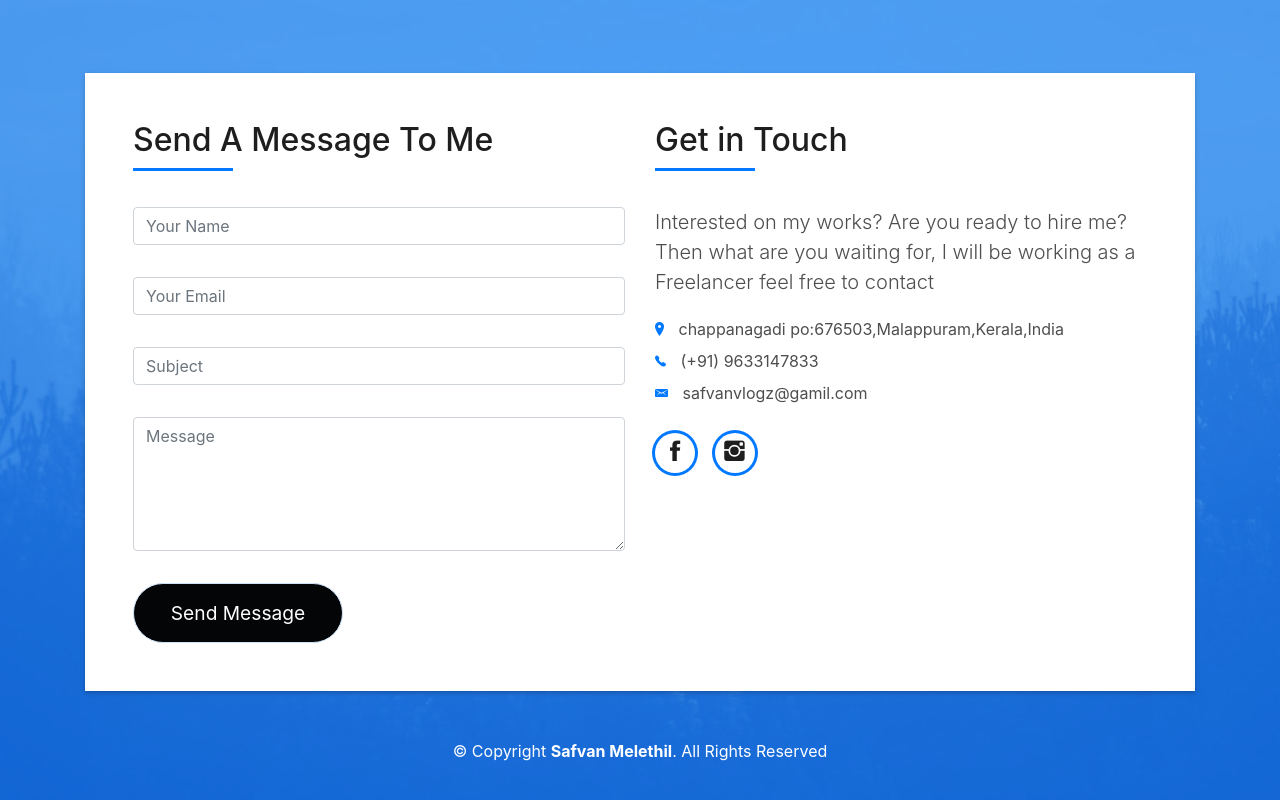
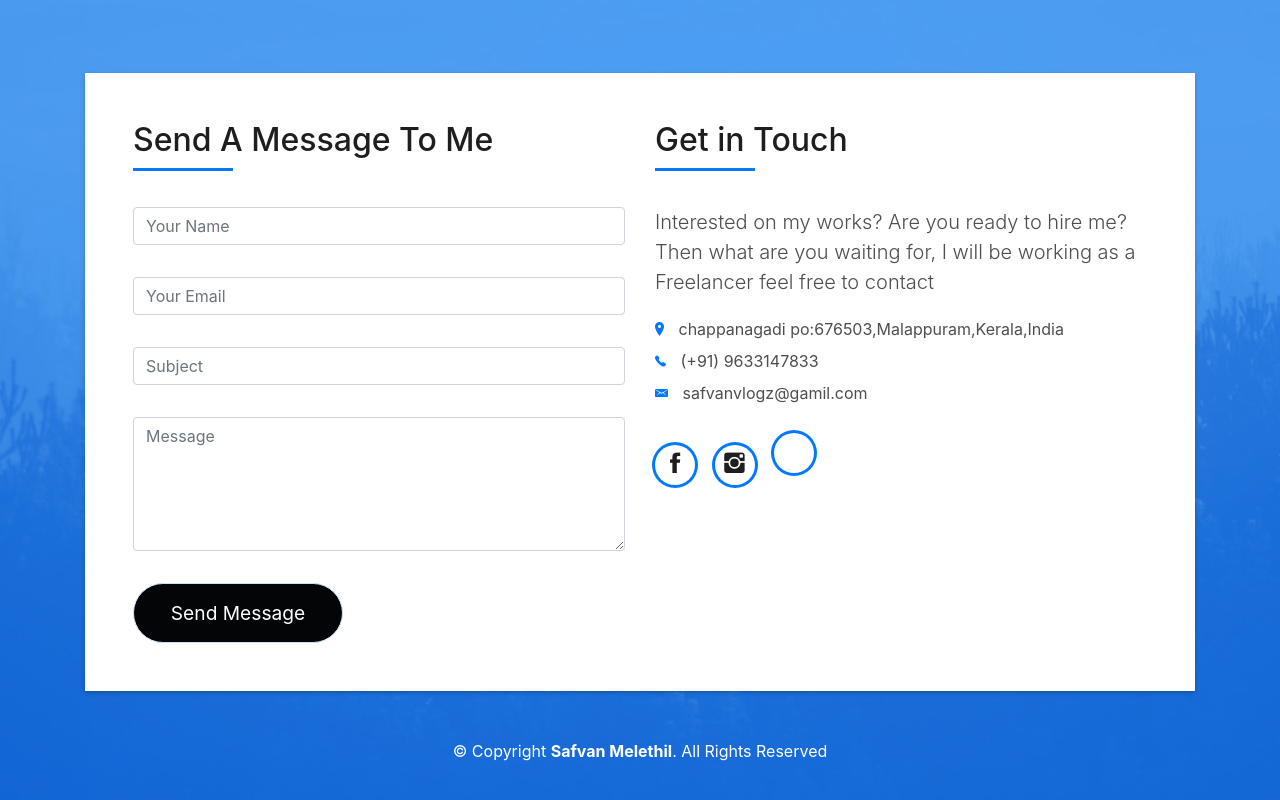
Before and after one commit to Safvan-Melethil/SafvanMelethil, a plain HTML site: page index.html in a window 1280 px wide. Shown: the part 4936-5736 px from the top of the page. Drawn offline with Linux system fonts and the light colour scheme; files whose address does not match are found by name.

Commit message:
Update index.html

```diff
--- a/index.html
+++ b/index.html
@@ -598,6 +598,7 @@
                       <li><a href="https://www.facebook.com/profile.php?id=100014288173756
                         "><span class="ico-circle"><i class="ion-social-facebook"></i></span></a></li>
                       <li><a href="https://www.instagram.com/multi_stroke/"><span class="ico-circle"><i class="ion-social-instagram"></i></span></a></li>
+                      <li><a href="https://www.linkedin.com/in/safvan-melethil-1513721b8/"><span class="ico-circle"><i class="ion-social-Linkedin"></i></span></a></li>
 
                     </ul>
                   </div>
```
